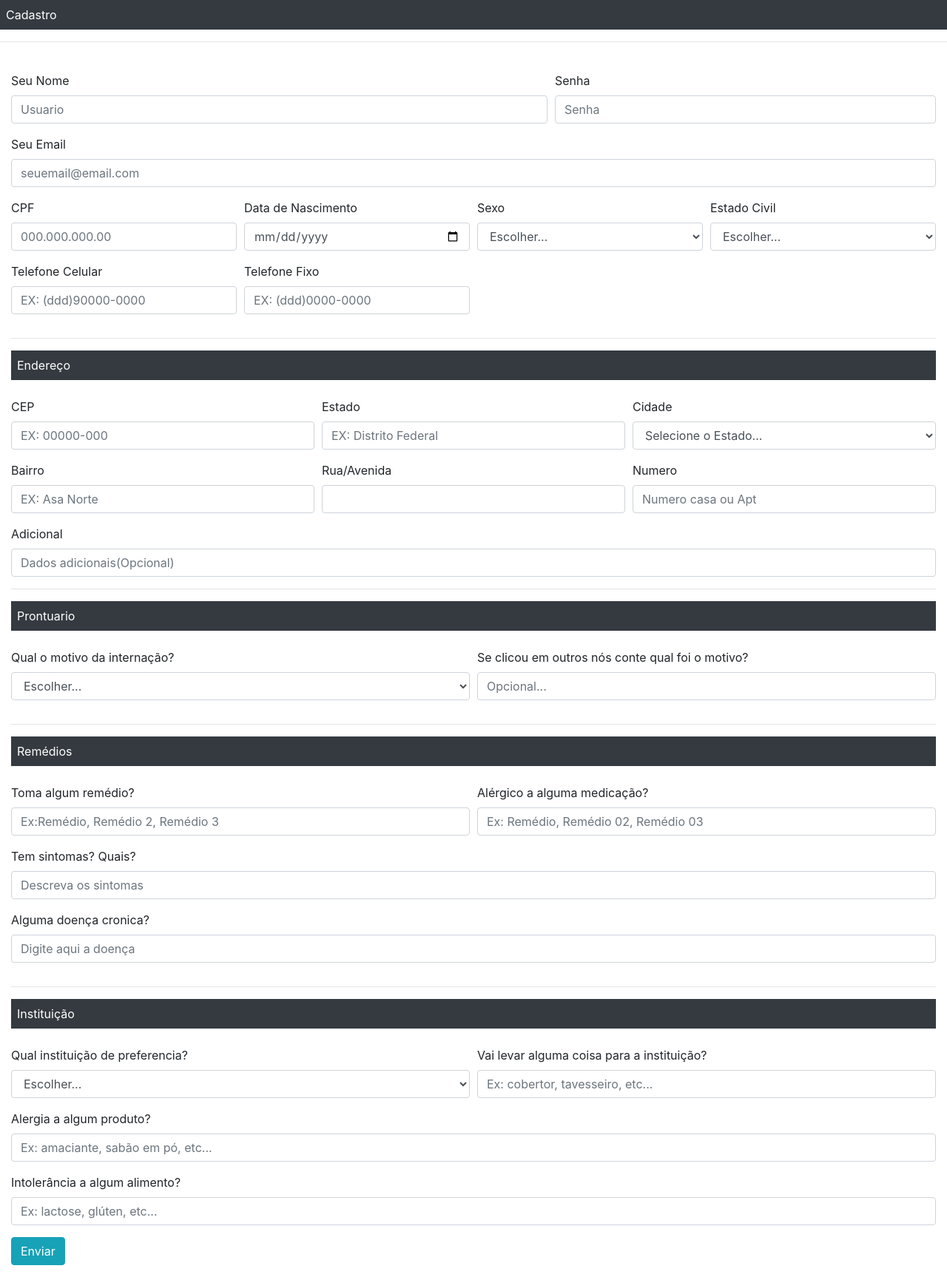
After one commit to felipefrota/TCC_PHP, a PHP site: page /DataRegister/registerPeople.php in a window 1280 px wide. The commit adds this page. Shown: the whole page at 74% size. Run offline with PHP 8.4, Linux system fonts and the light colour scheme; some libraries are stand-ins or nearby versions.

Commit message:
tela de cadastro usuario funcionando

```diff
--- /dev/null
+++ b/DataRegister/fields.js
@@ -0,0 +1,4 @@
+$(document).ready(function () {
+    var $campo = $("#cep");
+    $campo.mask('00000-000', {reverse: true});
+});
--- /dev/null
+++ b/DataRegister/registerPeople.php
@@ -0,0 +1,346 @@
+<html>
+
+<head>
+    <title>Cadastro Pessoa</title>
+    <meta http-equiv="X-UA-Compatible" content="IE-edge">
+    <meta name="viewport" content="width=devide-width, initial-scale=1">
+
+    <link href="../Bootstrap/css/bootstrap.min.css" rel="stylesheet">
+    <link href="../_CSS/styles.css" rel="stylesheet">
+
+
+</head>
+
+<body>
+
+    <span class="d-block p-2 bg-dark text-white">Cadastro</span>
+    <hr /> <br />
+
+    <!-------------------------------------------------------------------------------------------------------------->
+
+    <div class="container-fluid">
+
+        <form action="../cadastroUsuario.php" method="post">
+
+            <div class="form-row">
+                <div class="form-group col-md-7">
+                    <label for="usuario">Seu Nome</label>
+                    <input class="form-control" type="text" name="usuario" placeholder="Usuario">
+                </div>
+
+                <div class="form-group col-md-5">
+                    <label for="senha">Senha</label>
+                    <input class="form-control" type="password" name="senha" placeholder="Senha">
+                </div>
+
+            </div>
+
+
+            <div class="form-group">
+                <label for="email">Seu Email</label>
+                <input class="form-control" type="email" name="email" placeholder="seuemail@email.com">
+            </div>
+
+
+            <div class="form-row">
+                <div class="form-group col-md-3">
+                    <label for="cpf">CPF</label>
+                    <input class="form-control" type="text" name="cpf" placeholder="000.000.000.00">
+                </div>
+
+                <div class="form-group col-md-3">
+                    <label for="dataNascimento">Data de Nascimento</label>
+                    <input class="form-control" name="dataNascimento" type="date">
+                </div>
+
+                <div class="form-group col-md-3">
+                    <label for="sexo">Sexo</label>
+                    <select name="sexo" class="form-control">
+                        <option selected>Escolher...</option>
+                        <option value="masc">Masculino</option>
+                        <option value="fem">Feminino</option>
+                        <option value="other">Outro...</option>
+                    </select>
+                </div>
+
+                <div class="form-group col-md-3">
+                    <label for="estadoCivil">Estado Civil</label>
+                    <select class="form-control" name="estadoCivil">
+                        <option selected>Escolher...</option>
+                        <option value="solt">Solteiro(a)</option>
+                        <option value="casad">Casado(a)</option>
+                        <option value="divor">Divorciado(a)</option>
+                        <option value="viu">Viuvo(a)</option>
+                    </select>
+                </div>
+            </div>
+
+
+            <div class="form-row">
+                <div class="form-group col-md-3">
+                    <label for="telefoneCelular">Telefone Celular</label>
+                    <input class="form-control" type="tel" name="telefoneCelular" placeholder="EX: (ddd)90000-0000">
+                </div>
+
+                <div class="form-group col-md-3">
+                    <label for="telefoneFixo">Telefone Fixo</label>
+                    <input class="form-control" type="tel" name="telefoneFixo" placeholder="EX: (ddd)0000-0000">
+                </div>
+            </div>
+
+
+
+
+            <!---------------------------------------------------------------------------------------------------------->
+            <hr>
+            <span class="d-block p-2 bg-dark text-white">Endereço</span>
+            <br />
+            <!---------------------------------------------------------------------------------------------------------->
+            <div class="form-row">
+                <div class="form-group col-md-4">
+                    <label for="cep">CEP</label>
+                    <input class="form-control" type="text" name="cep" id="cep" placeholder="EX: 00000-000">
+                </div>
+
+                <div class="form-group col-md-4">
+                    <label for="estado">Estado</label>
+                    <input class="form-control" type="text" name="estado" placeholder="EX: Distrito Federal">
+                </div>
+
+                <div class="form-group col-md-4">
+                    <label for="cidade">Cidade</label>
+                    <select class="form-control" name="cidade">
+                        <option selected value="estado">Selecione o Estado...</option>
+                        <option value="ac">Acre</option>
+                        <option value="al">Alagoas</option>
+                        <option value="am">Amazonas</option>
+                        <option value="ap">Amapá</option>
+                        <option value="ba">Bahia</option>
+                        <option value="ce">Ceará</option>
+                        <option value="df">Distrito Federal</option>
+                        <option value="es">Espírito Santo</option>
+                        <option value="go">Goiás</option>
+                        <option value="ma">Maranhão</option>
+                        <option value="mt">Mato Grosso</option>
+                        <option value="ms">Mato Grosso do Sul</option>
+                        <option value="mg">Minas Gerais</option>
+                        <option value="pa">Pará</option>
+                        <option value="pb">Paraíba</option>
+                        <option value="pr">Paraná</option>
+                        <option value="pe">Pernambuco</option>
+                        <option value="pi">Piauí</option>
+                        <option value="rj">Rio de Janeiro</option>
+                        <option value="rn">Rio Grande do Norte</option>
+                        <option value="ro">Rondônia</option>
+                        <option value="rs">Rio Grande do Sul</option>
+                        <option value="rr">Roraima</option>
+                        <option value="sc">Santa Catarina</option>
+                        <option value="se">Sergipe</option>
+                        <option value="sp">São Paulo</option>
+                        <option value="to">Tocantins</option>
+                    </select>
+                </div>
+            </div>
+
+
+            <div class="form-row">
+                <div class="form-group col-md-4">
+                    <label for="bairro">Bairro</label>
+                    <input class="form-control" type="text" name="bairro" placeholder="EX: Asa Norte">
+                </div>
+
+                <div class="form-group col-md-4">
+                    <label for="rua_avenida">Rua/Avenida</label>
+                    <input class="form-control" type="text" name="rua_avenida">
+                </div>
+
+                <div class="form-group col-md-4">
+                    <label for="numero">Numero</label>
+                    <input class="form-control" type="text" name="numero" placeholder="Numero casa ou Apt">
+                </div>
+            </div>
+
+
+            <div class="form-group">
+                <label for="adicional">Adicional</label>
+                <input class="form-control" type="text" name="adicional" placeholder="Dados adicionais(Opcional)">
+            </div>
+
+
+
+            <!---------------------------------------------------------------------------------------------------------->
+            <hr>
+            <span class="d-block p-2 bg-dark text-white">Prontuario</span>
+            <br />
+            <!---------------------------------------------------------------------------------------------------------->
+
+
+
+            <div class="form-row">
+                <div class="form-group col-md-6">
+                    <label for="motivoInternacao">Qual o motivo da internação?</label>
+                    <select name="motivoInternacao" class="form-control">
+                        <option selected>Escolher...</option>
+                        <option value="drog">Drogas</option>
+                        <option value="depre">Depressão</option>
+                        <option value="reabili">Reabilitação Social</option>
+                        <option value="other">Outros</option>
+                    </select>
+                </div>
+
+                <div class="form-group col-md-6">
+                    <label for="motiv_Adicional">Se clicou em outros nós conte qual foi o motivo?</label>
+                    <input class="form-control" type="text" name="motiv_Adicional" placeholder="Opcional...">
+                </div>
+            </div>
+            <!------------------------------------------------------------------------------------------------>
+            <hr>
+            <span class="d-block p-2 bg-dark text-white">Remédios</span>
+            <br />
+            <!------------------------------------------------------------------------------------------------>
+            <div class="form-row">
+                <div class="form-group col-md-6">
+                    <label for="remed">Toma algum remédio?</label>
+                    <input class="form-control" type="text" name="remed" placeholder="Ex:Remédio, Remédio 2, Remédio 3">
+                </div>
+
+                <div class="form-group col-md-6">
+                    <label for="alergRemedio">Alérgico a alguma medicação?</label>
+                    <input class="form-control" type="text" name="alergRemedio" placeholder="Ex: Remédio, Remédio 02, Remédio 03">
+                </div>
+            </div>
+
+
+            <div class="form-group">
+                <label for="sintom">Tem sintomas? Quais?</label>
+                <input class="form-control" type="text" name="sintom" placeholder="Descreva os sintomas">
+            </div>
+
+
+            <div class="form-row">
+                <div class="form-group col-md-12">
+                    <label for="doenc_Cronic">Alguma doença cronica?</label>
+                    <input class="form-control" type="text" name="doenc_Cronic" placeholder="Digite aqui a doença">
+                </div>
+
+            </div>
+
+            <!------------------------------------------------------------------------------------------------>
+            <hr>
+            <span class="d-block p-2 bg-dark text-white">Instituição</span>
+            <br />
+            <!------------------------------------------------------------------------------------------------>
+            <div class="form-row">
+                <div class="form-group col-md-6">
+                    <label for="instit">Qual instituição de preferencia?</label>
+                    <select name="instit" class="form-control">
+                        <option selected>Escolher...</option>
+                        <option value="inst1">Instituição 1</option>
+                        <option value="inst2">Instituição 2</option>
+                        <option value="inst3">Instituição 3</option>
+                        <option value="inst4">Instituição 4</option>
+                        <option value="inst5">Instituição 5</option>
+                        <option value="inst6">Instituição 6</option>
+                        <option value="inst7">Instituição 7</option>
+
+                    </select>
+                </div>
+
+                <div class="form-group col-md-6">
+                    <label for="levar_Inst">Vai levar alguma coisa para a instituição?</label>
+                    <input class="form-control" type="text" name="levar_Inst" placeholder="Ex: cobertor, tavesseiro, etc...">
+                </div>
+
+            </div>
+
+
+            <div class="form-row">
+                <div class="form-group col-md-12">
+                    <label for="obs_Inst">Alergia a algum produto?</label>
+                    <input class="form-control" type="text" name="obs_Inst" placeholder="Ex: amaciante, sabão em pó, etc...">
+                </div>
+            </div>
+
+            <div class="form-row">
+                <div class="form-group col-md-12">
+                    <label for="obs_Intolerancia">Intolerância a algum alimento?</label>
+                    <input class="form-control" type="text" name="obs_Intolerancia" placeholder="Ex: lactose, glúten, etc...">
+                </div>
+            </div>
+
+
+
+            <button type="submit" class="btn btn-info">Enviar</button>
+
+
+
+
+
+
+        </form>
+    </div>
+
+    <!-- <div class="container-fluid">
+        <form>
+            <div class="form-row">
+                <div class="form-group col-md-6">
+                    <label for="inputEmail4">Email</label>
+                <input type="email" class="form-control" id="inputEmail4" placeholder="Email">
+            </div>
+            <div class="form-group col-md-6">
+                <label for="inputPassword4">Senha</label>
+                <input type="password" class="form-control" id="inputPassword4" placeholder="Senha">
+            </div>
+    </div>
+    <div class="form-group">
+        <label for="inputAddress">Endereço</label>
+        <input type="text" class="form-control" id="inputAddress" placeholder="Rua dos Bobos, nº 0">
+    </div>
+    <div class="form-group">
+        <label for="inputAddress2">Endereço 2</label>
+        <input type="text" class="form-control" id="inputAddress2" placeholder="Apartamento, hotel, casa, etc.">
+    </div>
+    <div class="form-row">
+        <div class="form-group col-md-6">
+            <label for="inputCity">Cidade</label>
+            <input type="text" class="form-control" id="inputCity">
+        </div>
+        <div class="form-group col-md-4">
+            <label for="inputEstado">Estado</label>
+            <select id="inputEstado" class="form-control">
+                  <option selected>Escolher...</option>
+                  <option>...</option>
+                </select>
+        </div>
+        <div class="form-group col-md-2">
+            <label for="inputCEP">CEP</label>
+            <input type="text" class="form-control" id="inputCEP">
+        </div>
+    </div>
+    <div class="form-group">
+        <div class="form-check">
+            <input class="form-check-input" type="checkbox" id="gridCheck">
+            <label class="form-check-label" for="gridCheck">
+                  Clique em mim
+                </label>
+        </div>
+    </div>
+    <button type="submit" class="btn btn-primary">Entrar</button>
+    </form>
+    </div> -->
+
+
+
+
+
+    <!-------------------------------------------------------------------------------------------------------------->
+    <script src="https://unpkg.com/popper.js@1.15.0/dist/umd/popper.min.js"></script>
+    <script src="../Bootstrap/js/jquery-3.4.1.min.js "></script>
+    <script src="../Bootstrap/js/bootstrap.min.js"></script>
+    <script src="fields.js" type="text/javascript"></script>
+
+    <script src="https://ajax.googleapis.com/ajax/libs/jquery/2.1.1/jquery.min.js"></script>
+    <script type="text/javascript" src="https://cdnjs.cloudflare.com/ajax/libs/jquery.mask/1.14.0/jquery.mask.js"></script>
+</body>
+
+</html>
```
Also changed, not shown: DataRegister/RegisterPeople/registerPeople.php (deleted, +0 -154 lines), Index/Index.php (+3 -4 lines), cadastroUsuario.php (added, +58 -0 lines), tcc.sql (+32 -46 lines), DataRegister/registerInstitution.php (renamed from DataRegister/RegisterInstitution/registerInstitution.php).
